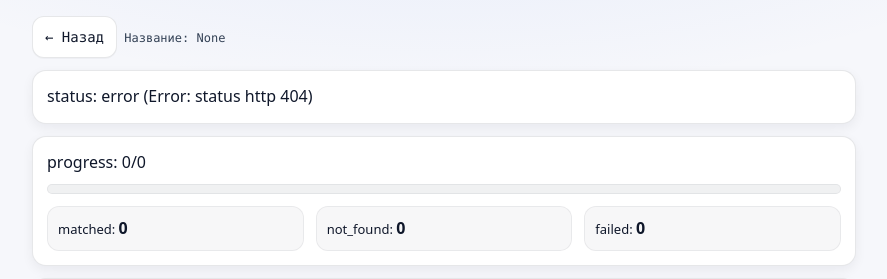
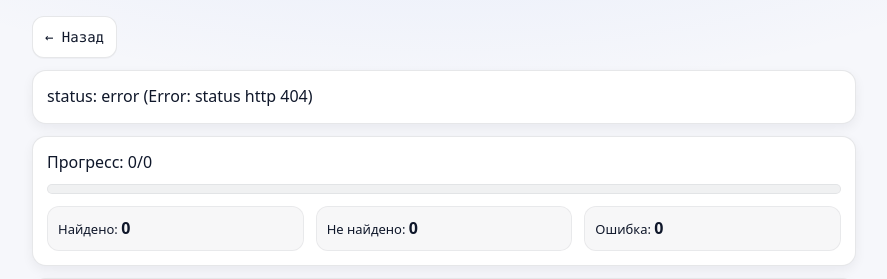
Before and after one commit to nhamaganov/apteka_api, a FastAPI app: page /ui/1 in a window 1280 px wide. Shown: the part 106-385 px from the top of the page, without its empty margins (196-1083 px from the left). Run offline with FastAPI, Linux system fonts and the light colour scheme; parts of the project's set-up code (start-up, migrations or seed data) failed here and were passed over.

Commit message:
Финальные правки в UI

```diff
--- a/app/web/static/app.js
+++ b/app/web/static/app.js
@@ -1,3 +1,11 @@
+const STATUS_RU = {
+  "queued": "В очереди",
+  "running": "Выполняется",
+  "done": "Завершено",
+  "failed": "Ошибка",
+  "cancelled": "Остановлено",
+};
+
 async function fetchStatus(jobId) {
     const r = await fetch(`/jobs/${jobId}`);
     if (!r.ok) throw new Error(`status http ${r.status}`);
@@ -29,7 +37,8 @@ function render(st) {
     if (st.status === "cancelled") cancelBtn.textContent = "Остановлено";
   }
 
-  document.getElementById("status").textContent = `status: ${st.status}`;
+  const statusRu = STATUS_RU[st.status] || st.status
+  document.getElementById("status").textContent = `Статус: ${statusRu}`;
 
   const p = st.progress || {};
   const processed = p.processed || 0;
--- a/app/web/templates/job.html
+++ b/app/web/templates/job.html
@@ -12,20 +12,19 @@
 
     <div class="mono">
       <a class="btn" href="/">← Назад</a>
-      Название: {{ display_name }}
     </div>
 
-    <div id="status" class="box">status: ...</div>
+    <div id="status" class="box">Статус: ...</div>
 
     <div class="box">
-      <div>progress: <span id="progressText">0/0</span></div>
+      <div>Прогресс: <span id="progressText">0/0</span></div>
       <div class="bar">
         <div id="barFill" class="barFill" style="width:0%"></div>
       </div>
       <div class="grid">
-        <div>matched: <b id="matched">0</b></div>
-        <div>not_found: <b id="notFound">0</b></div>
-        <div>failed: <b id="failed">0</b></div>
+        <div>Найдено: <b id="matched">0</b></div>
+        <div>Не найдено: <b id="notFound">0</b></div>
+        <div>Ошибка: <b id="failed">0</b></div>
       </div>
     </div>
 
```
